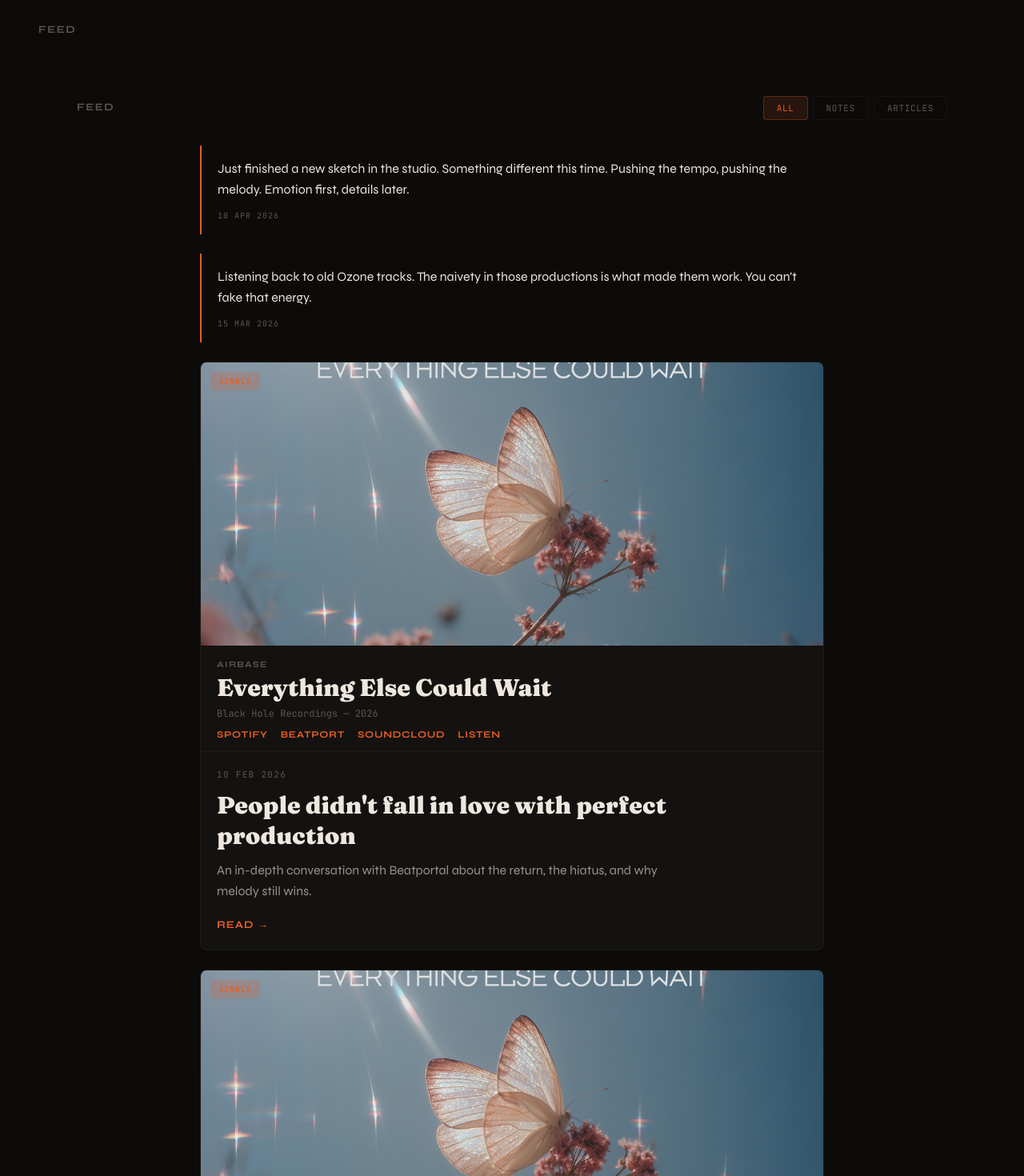
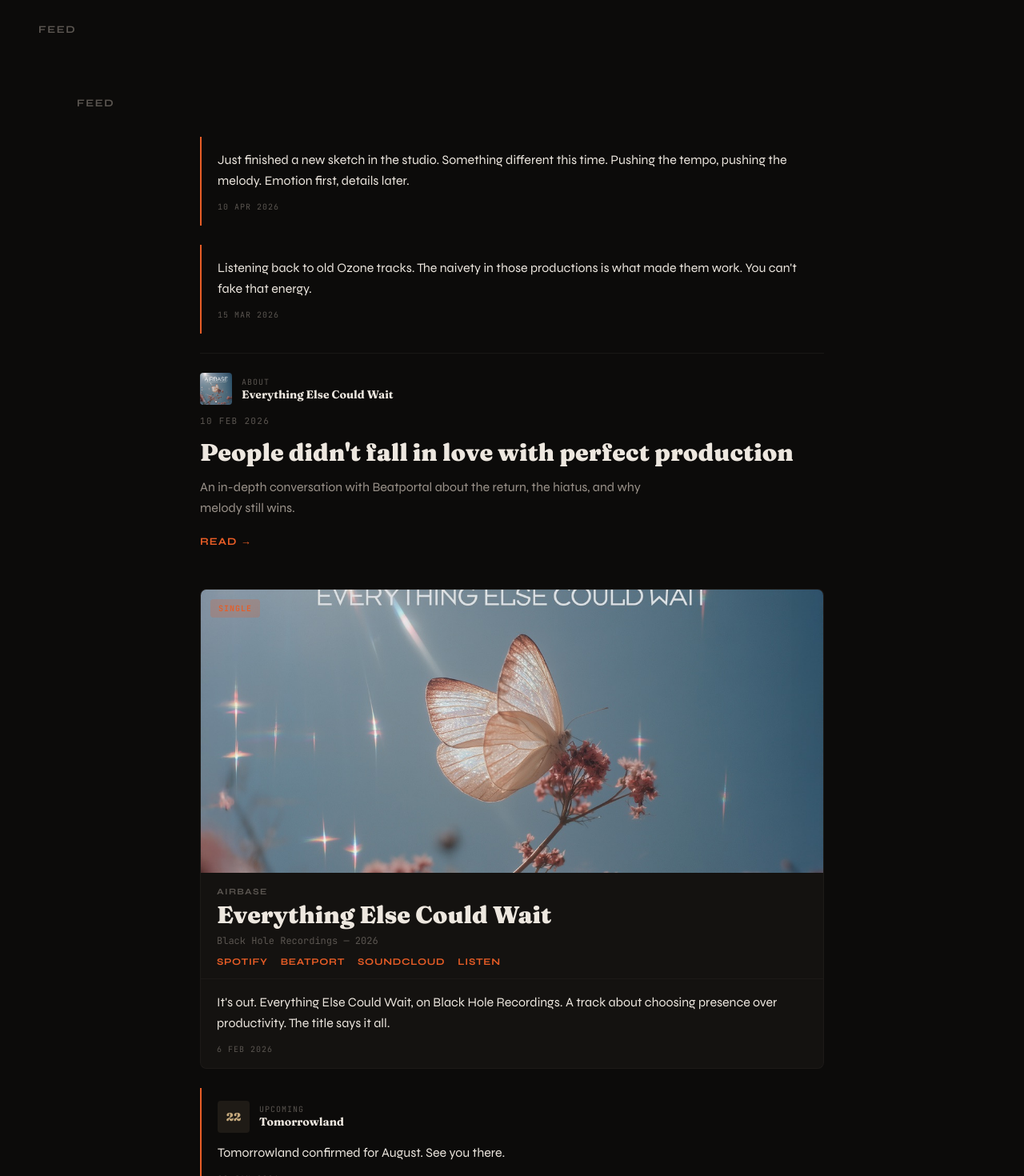
Before and after one commit to jezper/airbase-website, a Next.js app: page / in a window 1280 px wide. Shown: the part 940-2410 px from the top of the page at 80% size. Built offline with nearby package versions, Linux system fonts and the light colour scheme.

Commit message:
feat: featured vs subtle release/show references, remove filter pills
Posts with featured:true get the big artwork context card.
Other posts with releaseRef/showRef get a subtle inline tag
(small thumbnail + title). Filter pills removed — the feed
is just a chronological stream.

```diff
--- a/src/components/feed/article-card.tsx
+++ b/src/components/feed/article-card.tsx
@@ -6,8 +6,15 @@ function formatDate(dateStr: string): string {
   return d.toLocaleDateString("en-GB", { day: "numeric", month: "short", year: "numeric", timeZone: "UTC" });
 }
 
-/** Article card. When hasContext is true, it attaches to the context card above. */
-export default function ArticleCard({ post, hasContext }: { post: Post; hasContext?: boolean }) {
+export default function ArticleCard({
+  post,
+  hasContext,
+  children,
+}: {
+  post: Post;
+  hasContext?: boolean;
+  children?: React.ReactNode;
+}) {
   return (
     <div
       className={hasContext
@@ -16,6 +23,8 @@ export default function ArticleCard({ post, hasContext }: { post: Post; hasConte
       }
       style={!hasContext ? { borderColor: "var(--bd-section)" } : undefined}
     >
+      {children}
+
       <time dateTime={post.date} className="font-mono text-[11px] uppercase tracking-[0.12em] text-text-faint block mb-3">
         {formatDate(post.date)}
       </time>
--- a/src/components/feed/feed.tsx
+++ b/src/components/feed/feed.tsx
@@ -1,77 +1,57 @@
 "use client";
 
-import { useState } from "react";
-import type { FeedItem, Post } from "@/types/content";
+import type { FeedItem } from "@/types/content";
 import NoteCard from "./note-card";
 import ArticleCard from "./article-card";
 import ReleaseContext from "./release-context";
+import ReleaseTag from "./release-tag";
 import ShowContext from "./show-context";
-
-type FilterValue = "all" | Post["type"];
-
-const FILTERS: { value: FilterValue; label: string }[] = [
-  { value: "all", label: "All" },
-  { value: "note", label: "Notes" },
-  { value: "article", label: "Articles" },
-];
+import ShowTag from "./show-tag";
 
 export default function Feed({ items }: { items: FeedItem[] }) {
-  const [filter, setFilter] = useState<FilterValue>("all");
-
-  const filtered = filter === "all"
-    ? items
-    : items.filter((item) => item.post.type === filter);
-
   return (
     <section className="px-6 md:px-12 py-12" aria-label="Feed">
-      <div className="flex flex-col sm:flex-row items-start sm:items-center justify-between gap-4 mb-8">
-        <h2 className="font-body text-[13px] font-bold uppercase tracking-[0.12em] text-text-faint">
+      <h2 className="font-body text-[13px] font-bold uppercase tracking-[0.12em] text-text-faint mb-8">
         Feed
       </h2>
-        <div className="flex gap-1.5 overflow-x-auto">
-          {FILTERS.map((f) => (
-            <button
-              key={f.value}
-              onClick={() => setFilter(f.value)}
-              className={`font-mono text-[11px] uppercase tracking-[0.06em] px-4 py-1.5 rounded whitespace-nowrap transition-all duration-120 ${
-                filter === f.value
-                  ? "text-accent border border-transparent"
-                  : "text-text-faint border border-border hover:border-border-hover hover:text-text-muted"
-              }`}
-              style={filter === f.value ? {
-                backgroundColor: "rgba(232,93,38,0.12)",
-                borderColor: "rgba(232,93,38,0.3)",
-              } : undefined}
-            >
-              {f.label}
-            </button>
-          ))}
-        </div>
-      </div>
 
       <div className="flex flex-col gap-6 max-w-prose mx-auto">
-        {filtered.length === 0 ? (
+        {items.length === 0 ? (
           <p className="text-center text-text-faint font-body py-16">
             No posts to show right now.
           </p>
         ) : (
-          filtered.map((item, i) => (
+          items.map((item, i) => {
+            const isFeatured = item.post.featured === true;
+
+            return (
               <div key={`${item.post.type}-${item.post.date}-${i}`}>
-              {/* Referenced release context (artwork + links) */}
-              {item.release && <ReleaseContext release={item.release} />}
+                {/* Featured: big context card above the post */}
+                {isFeatured && item.release && <ReleaseContext release={item.release} />}
+                {isFeatured && item.show && <ShowContext show={item.show} />}
 
-              {/* Referenced show context */}
-              {item.show && <ShowContext show={item.show} />}
-
-              {/* The post itself */}
+                {/* The post card */}
                 {item.post.type === "note" && (
-                <NoteCard post={item.post} hasContext={!!item.release || !!item.show} />
+                  <NoteCard
+                    post={item.post}
+                    hasContext={isFeatured && (!!item.release || !!item.show)}
+                  >
+                    {!isFeatured && item.release && <ReleaseTag release={item.release} />}
+                    {!isFeatured && item.show && <ShowTag show={item.show} />}
+                  </NoteCard>
                 )}
                 {item.post.type === "article" && (
-                <ArticleCard post={item.post} hasContext={!!item.release || !!item.show} />
+                  <ArticleCard
+                    post={item.post}
+                    hasContext={isFeatured && (!!item.release || !!item.show)}
+                  >
+                    {!isFeatured && item.release && <ReleaseTag release={item.release} />}
+                    {!isFeatured && item.show && <ShowTag show={item.show} />}
+                  </ArticleCard>
                 )}
               </div>
-          ))
+            );
+          })
         )}
       </div>
     </section>
--- a/src/components/feed/note-card.tsx
+++ b/src/components/feed/note-card.tsx
@@ -6,17 +6,26 @@ function formatDate(dateStr: string): string {
   return d.toLocaleDateString("en-GB", { day: "numeric", month: "short", year: "numeric", timeZone: "UTC" });
 }
 
-/** Note card. When hasContext is true, it attaches to the context card above (no top rounding). */
-export default function NoteCard({ post, hasContext }: { post: Post; hasContext?: boolean }) {
+export default function NoteCard({
+  post,
+  hasContext,
+  children,
+}: {
+  post: Post;
+  hasContext?: boolean;
+  children?: React.ReactNode;
+}) {
   return (
     <div
-      className={`border px-5 py-4 ${
+      className={`px-5 py-4 ${
         hasContext
-          ? "bg-bg-card border-border rounded-b-lg"
+          ? "bg-bg-card border border-border rounded-b-lg"
           : "border-l-2 border-t-0 border-r-0 border-b-0 pl-5 py-2"
       }`}
       style={!hasContext ? { borderLeftColor: "var(--ac)" } : undefined}
     >
+      {children}
+
       <p className="font-body text-[16px] leading-relaxed text-text">
         {post.body}
       </p>
--- /dev/null
+++ b/src/components/feed/release-tag.tsx
@@ -0,0 +1,37 @@
+import type { Release } from "@/types/content";
+
+/** Subtle inline reference to a release — small thumbnail + title. Used for non-featured posts. */
+export default function ReleaseTag({ release }: { release: Release }) {
+  return (
+    <div className="flex items-center gap-3 mb-3">
+      {/* Small artwork thumbnail */}
+      <div className="w-10 h-10 rounded shrink-0 overflow-hidden">
+        {release.artwork ? (
+          <img
+            src={release.artwork}
+            alt=""
+            className="w-full h-full object-cover"
+            loading="lazy"
+          />
+        ) : (
+          <div
+            className="w-full h-full flex items-center justify-center"
+            style={{ background: "var(--bg-elevated)" }}
+          >
+            <span className="font-display font-black text-xs opacity-20" style={{ color: "var(--ac)" }}>
+              {(release.title[0] ?? "A").toUpperCase()}
+            </span>
+          </div>
+        )}
+      </div>
+      <div className="min-w-0">
+        <p className="font-mono text-[10px] uppercase tracking-[0.1em] text-text-faint">
+          About
+        </p>
+        <p className="font-display text-sm font-bold leading-tight text-text truncate">
+          {release.title}
+        </p>
+      </div>
+    </div>
+  );
+}
--- /dev/null
+++ b/src/components/feed/show-tag.tsx
@@ -0,0 +1,32 @@
+import type { Show } from "@/types/content";
+
+/** Subtle inline reference to a show. Used for non-featured posts. */
+export default function ShowTag({ show }: { show: Show }) {
+  const isUpcoming = show.status === "upcoming";
+
+  return (
+    <div className="flex items-center gap-3 mb-3">
+      <div
+        className="w-10 h-10 rounded shrink-0 flex items-center justify-center"
+        style={{
+          background: isUpcoming ? "rgba(196,168,124,0.1)" : "var(--bg-elevated)",
+        }}
+      >
+        <span
+          className="font-display font-black text-sm leading-none"
+          style={{ color: isUpcoming ? "var(--gd)" : "var(--tx-faint)" }}
+        >
+          {show.date ? new Date(show.date).getUTCDate().toString().padStart(2, "0") : "?"}
+        </span>
+      </div>
+      <div className="min-w-0">
+        <p className="font-mono text-[10px] uppercase tracking-[0.1em] text-text-faint">
+          {isUpcoming ? "Upcoming" : "Show"}
+        </p>
+        <p className="font-display text-sm font-bold leading-tight text-text truncate">
+          {show.event ?? show.venue}
+        </p>
+      </div>
+    </div>
+  );
+}
--- a/src/lib/feed.ts
+++ b/src/lib/feed.ts
@@ -19,6 +19,7 @@ const SAMPLE_POSTS: Post[] = [
     date: "2026-02-06",
     body: "It's out. Everything Else Could Wait, on Black Hole Recordings. A track about choosing presence over productivity. The title says it all.",
     releaseRef: "everything-else-could-wait",
+    featured: true,
   },
   {
     type: "article",
--- a/src/types/content.ts
+++ b/src/types/content.ts
@@ -74,6 +74,7 @@ export interface Post {
   linkLabel?: string;    // label for the link
   releaseRef?: string;   // slug of a referenced release (enriches the card)
   showRef?: string;      // slug of a referenced show (enriches the card)
+  featured?: boolean;    // true = big artwork/context card. default = subtle inline tag.
 }
 
 /* ── Feed Item (post + resolved references) ── */
```
Lines whose indentation alone changed are shown as unchanged.
